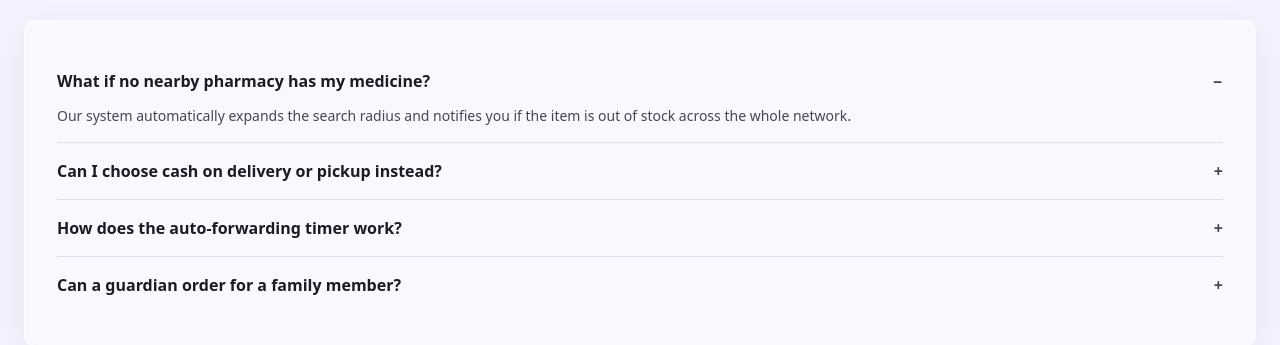
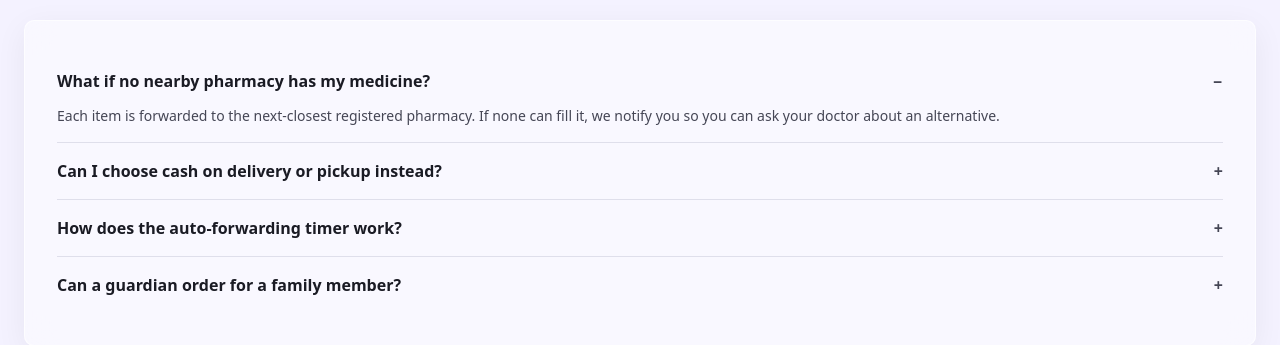
Before and after one commit to Med-Reach-UCSC/MedReach, a PHP site: page /how-it-works in a window 1280 px wide, after a click on "What if no nearby pharmacy has my medicine?". Shown: the part 1623-1968 px from the top of the page. Run offline with PHP 8.4, Linux system fonts and the light colour scheme.

Commit message:
fix(copy): drop network-wide stock and inventory report wording

```diff
--- a/presentation/views/how-it-works.php
+++ b/presentation/views/how-it-works.php
@@ -144,7 +144,7 @@
         <div class="mr-card mr-faq">
           <details>
             <summary>What if no nearby pharmacy has my medicine?</summary>
-            <p>Our system automatically expands the search radius and notifies you if the item is out of stock across the whole network.</p>
+            <p>Each item is forwarded to the next-closest registered pharmacy. If none can fill it, we notify you so you can ask your doctor about an alternative.</p>
           </details>
           <details>
             <summary>Can I choose cash on delivery or pickup instead?</summary>
--- a/presentation/views/patient/notifications.php
+++ b/presentation/views/patient/notifications.php
@@ -96,7 +96,7 @@ $active = 'notifications';
                 <img src="https://img.icons8.com/ios-filled/50/454655/document.png" alt="">
               </span>
               <span class="mr-notif-item__info">
-                <span class="mr-notif-item__title">Monthly inventory report is ready for review.</span>
+                <span class="mr-notif-item__title">Your monthly order summary is ready to view.</span>
               </span>
               <span class="mr-notif-item__time">Oct 24</span>
             </div>
```
